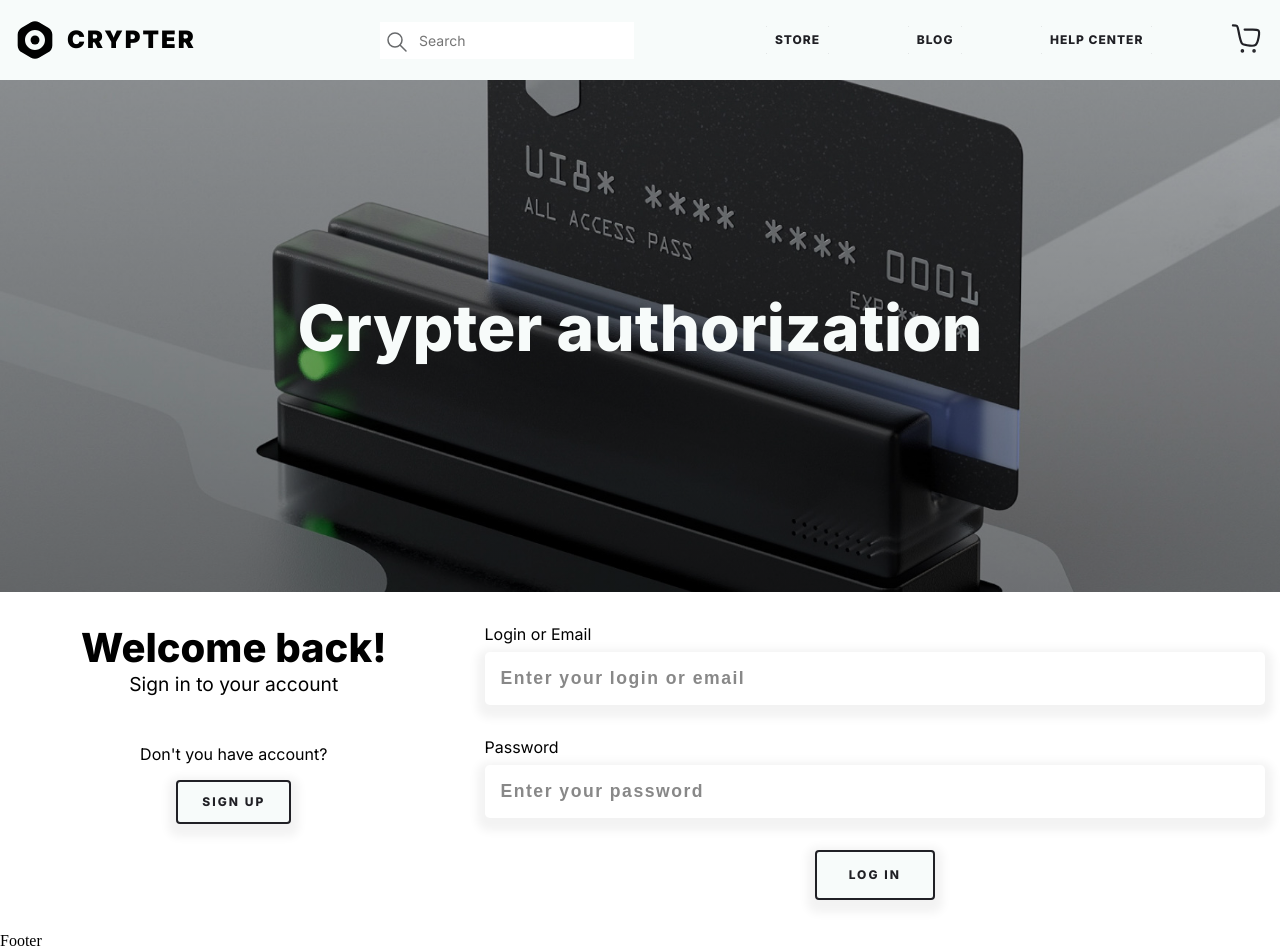
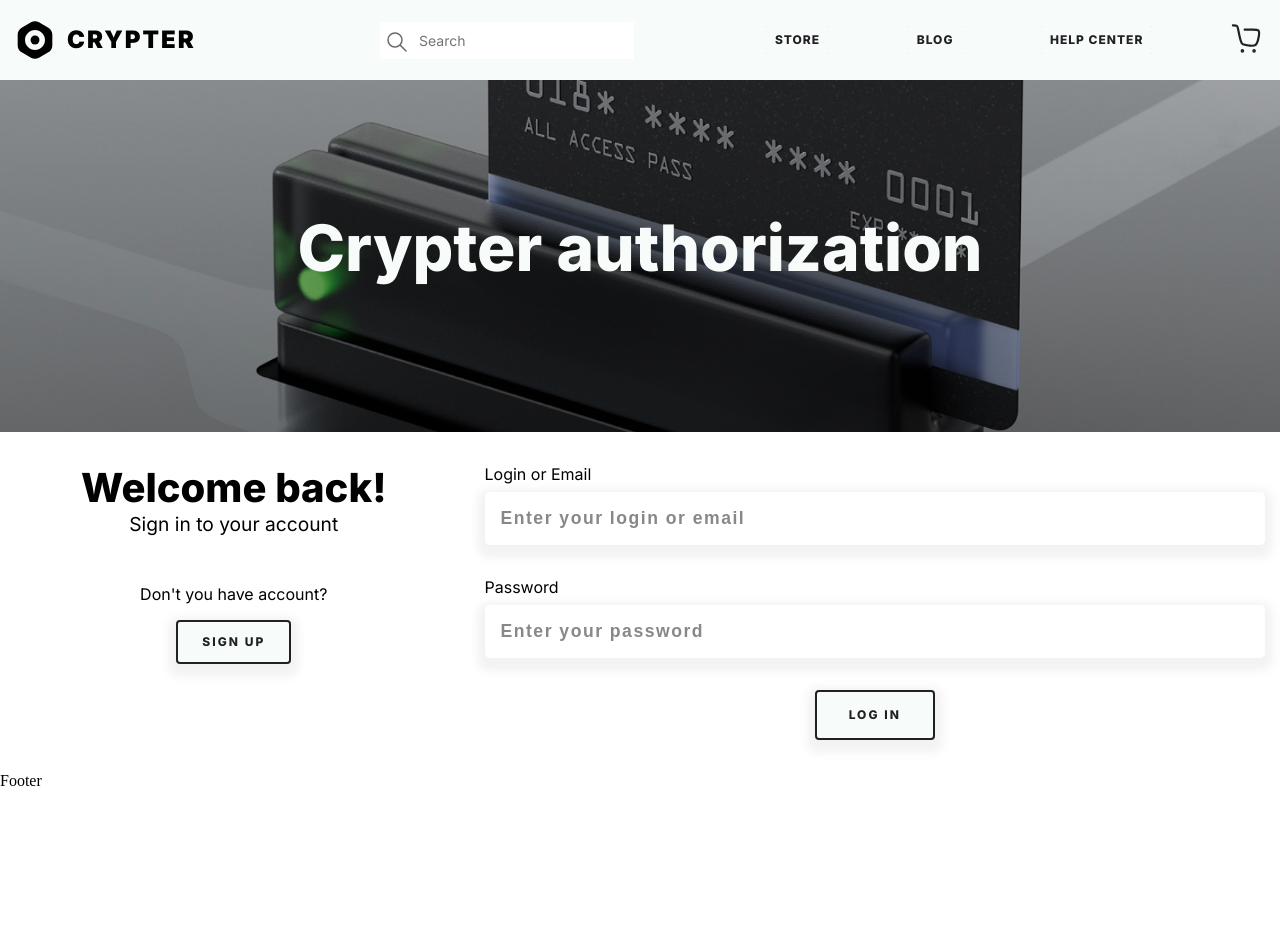
Before and after one commit to marcik357/fe_14__final_project, a React (Create React App) app: page /authorization in a window 1280 px wide. After the commit the page ends 800 px from the top, so only its background shows below. Built offline with nearby package versions, Linux system fonts and the light colour scheme.

Commit message:
UPDATE: banner minor changes

```diff
--- a/src/components/Banner/banner.module.scss
+++ b/src/components/Banner/banner.module.scss
@@ -2,7 +2,7 @@
   position: relative;
   width: 100%;
   margin: 0 auto;
-  padding: 25vh 0;
+  padding: 15vh 0;
   color: #f7fbfa;
   font-family: 'Inter', sans-serif;
   text-align: center;
--- a/src/components/Banner/index.jsx
+++ b/src/components/Banner/index.jsx
@@ -6,12 +6,12 @@
     <div className={styles.banner}>
       <img className={styles.banner__img} src={img} alt={title} />
       <div className={styles.banner__container}>
-        <h2 className={styles.banner__title}>
+        {title && <h2 className={styles.banner__title}>
           {title}
-        </h2>
-        <h3 className={styles.banner__subtitle}>
+        </h2>}
+        {subtitle && <h3 className={styles.banner__subtitle}>
           {subtitle}
-        </h3>
+        </h3>}
       </div>
     </div>
   );
```
